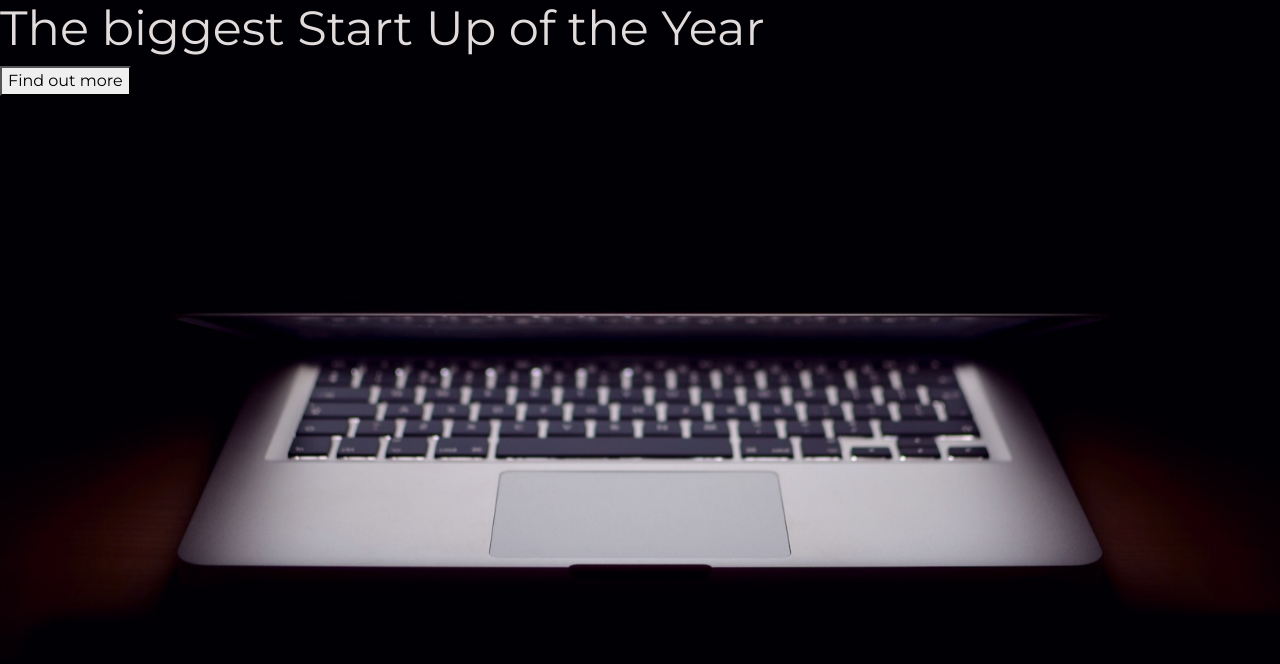
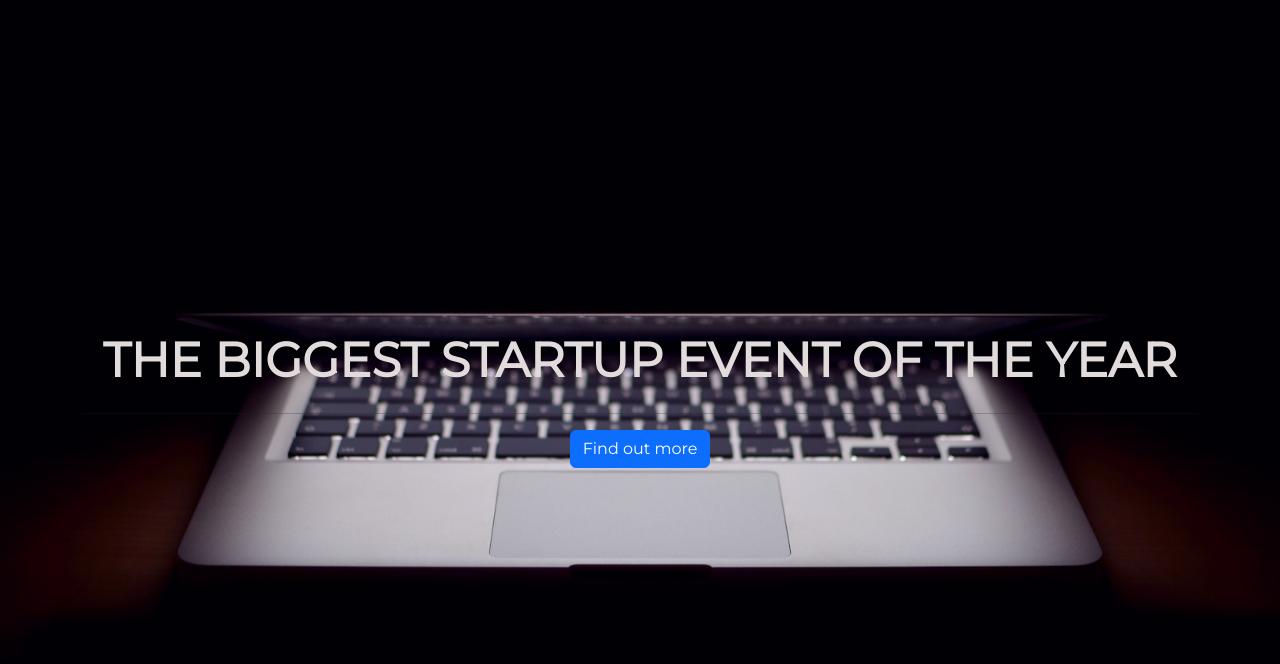
Before and after one commit to Sebadm20/Landing-Page-sdm, a plain HTML site: page index.html in a window 1280 px wide. Drawn offline with nearby package versions, Linux system fonts and the light colour scheme.

Commit message:
Se agrega un link en el boton que redirecciona a otra pagina para que los usuarios puedan suscribirse con su mail

```diff
--- a/index.html
+++ b/index.html
@@ -1,5 +1,6 @@
 <!DOCTYPE html>
 <html>
+
 <head>
   <title>Startup</title>
   <!-- Required meta tags -->
@@ -13,15 +14,26 @@
     than in my video.  Use whichever style sheet you like best! -->
   <!-- Bootstrap CSS from a CDN. This way you don't have to include the bootstrap file yourself -->
   <!-- CSS only -->
-    <link href="https://cdn.jsdelivr.net/npm/bootstrap@5.2.1/dist/css/bootstrap.min.css" rel="stylesheet" integrity="sha384-iYQeCzEYFbKjA/T2uDLTpkwGzCiq6soy8tYaI1GyVh/UjpbCx/TYkiZhlZB6+fzT" crossorigin="anonymous">    <!-- My own stylesheet -->
+  <link href="https://cdn.jsdelivr.net/npm/bootstrap@5.2.1/dist/css/bootstrap.min.css" rel="stylesheet"
+    integrity="sha384-iYQeCzEYFbKjA/T2uDLTpkwGzCiq6soy8tYaI1GyVh/UjpbCx/TYkiZhlZB6+fzT" crossorigin="anonymous">
+  <!-- My own stylesheet -->
   <link href="style.css" rel="stylesheet">
 </head>
+
 <body>
+  <div class="container d-flex align-items-center h-100">
+    <div class="row">
+      <header class="text-center col-12">
+        <h1 class="text-uppercase"><strong>The biggest Startup event of the Year</strong></h1>
+      </header>
+      <div class="buffer col-12"></div>
+      <section class="text-center col-12">
+        <hr>
+        <a href="https://mailchi.mp/676e494c5087/sebadmm"><button class="btn btn-primary btn-xl">Find out more</button>
+        </a>
+      </section>
+    </div>
+  </div>
+</body>
 
-<h1>The biggest Start Up of the Year</h1>
-
-
-
-<button>Find out more</button>
-  </body>
 </html>
```
Lines whose indentation alone changed are shown as unchanged.
